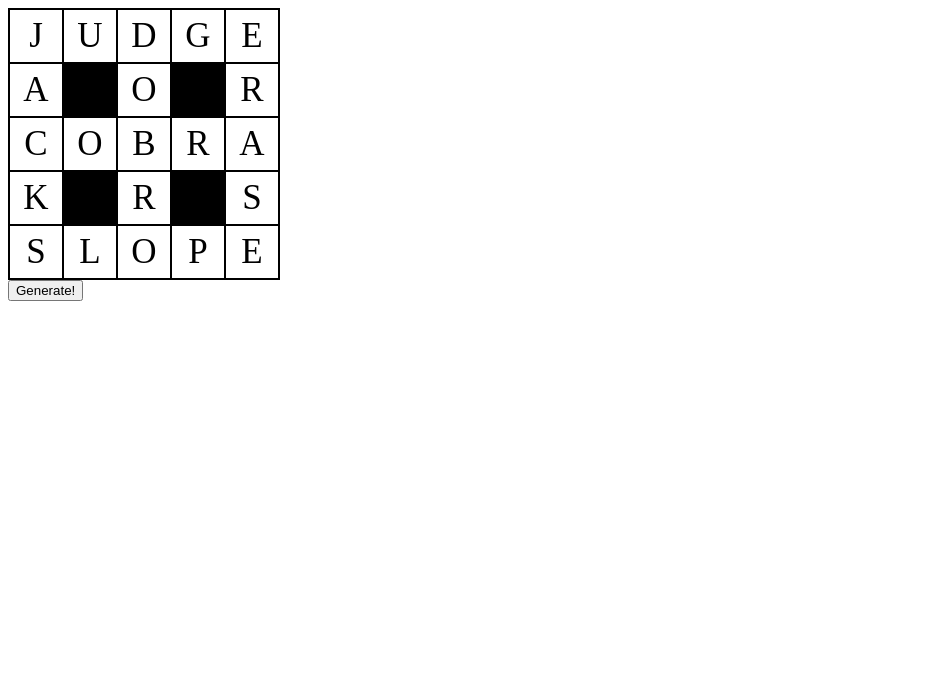
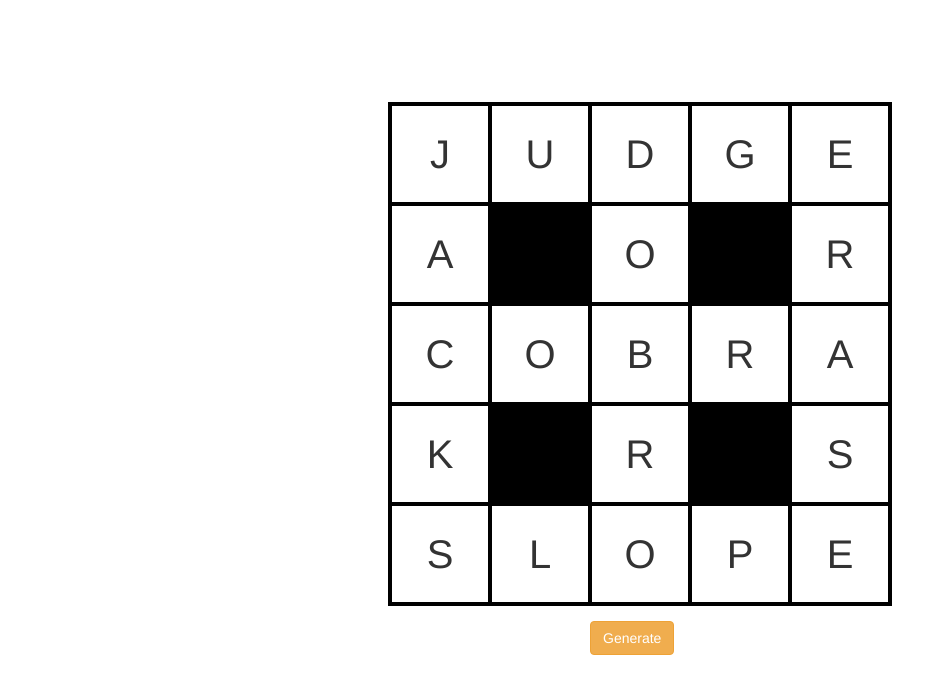
Before and after one commit to tuhmaytow/Crossword-Puzzle-Generator, a plain HTML site: page index.html in a window 1280 px wide. Shown: the whole page, without its empty margins (0-947 px from the left). Drawn offline with nearby package versions, Linux system fonts and the light colour scheme.

Commit message:
committed render

```diff
--- a/index.html
+++ b/index.html
@@ -4,6 +4,14 @@
 	<title></title>
 	<link rel="stylesheet" type="text/css" href="style.css">
 	<script src="https://code.jquery.com/jquery-2.2.3.min.js"></script>
+	<!-- Latest compiled and minified CSS -->
+	<link rel="stylesheet" href="http://maxcdn.bootstrapcdn.com/bootstrap/3.3.6/css/bootstrap.min.css">
+
+	<!-- jQuery library -->
+	<script src="https://code.jquery.com/jquery-2.2.3.min.js"></script>
+
+	<!-- Latest compiled JavaScript -->
+	<script src="http://maxcdn.bootstrapcdn.com/bootstrap/3.3.6/js/bootstrap.min.js"></script>
 </head>
 <body>
 	<container id="puzzle-container">
@@ -12,9 +20,7 @@
     	</table>
 
 		<div>
-			<form action="index.html">
-				<input type="submit" value="Generate!"/>
-			</form>
+			<a href="index.html" class="btn btn-warning .btn-lg" role="button" id='gen-button'>Generate</a>
 		</div>
 	</container>
     <script src=app.js></script>
--- a/style.css
+++ b/style.css
@@ -1,5 +1,6 @@
 body {
 	font-family: Futura;
+	margin: auto;
 }
 
 table {
@@ -8,11 +9,11 @@
 }
 
 td {
-	width: 50px;
-	height: 50px;
-	border: 2px solid black;
+	width: 100px;
+	height: 100px;
+	border: 4px solid black;
 	text-align: center;
-	font-size: 35px;
+	font-size: 40px;
 	position: relative;
 }
 
@@ -26,3 +27,17 @@
 	left: 2px;
 	font-size: 16px;
 }
+
+#puzzle {
+	margin: auto;
+	margin-top: 8%;
+	text-align: center;
+}
+
+#gen-button {
+   margin: -20px -50px;
+   margin-top: 15px;
+   position:relative;
+   top:50%;
+   left:50%;
+}
```
Also changed, not shown: src/render.js (+0 -7 lines).
